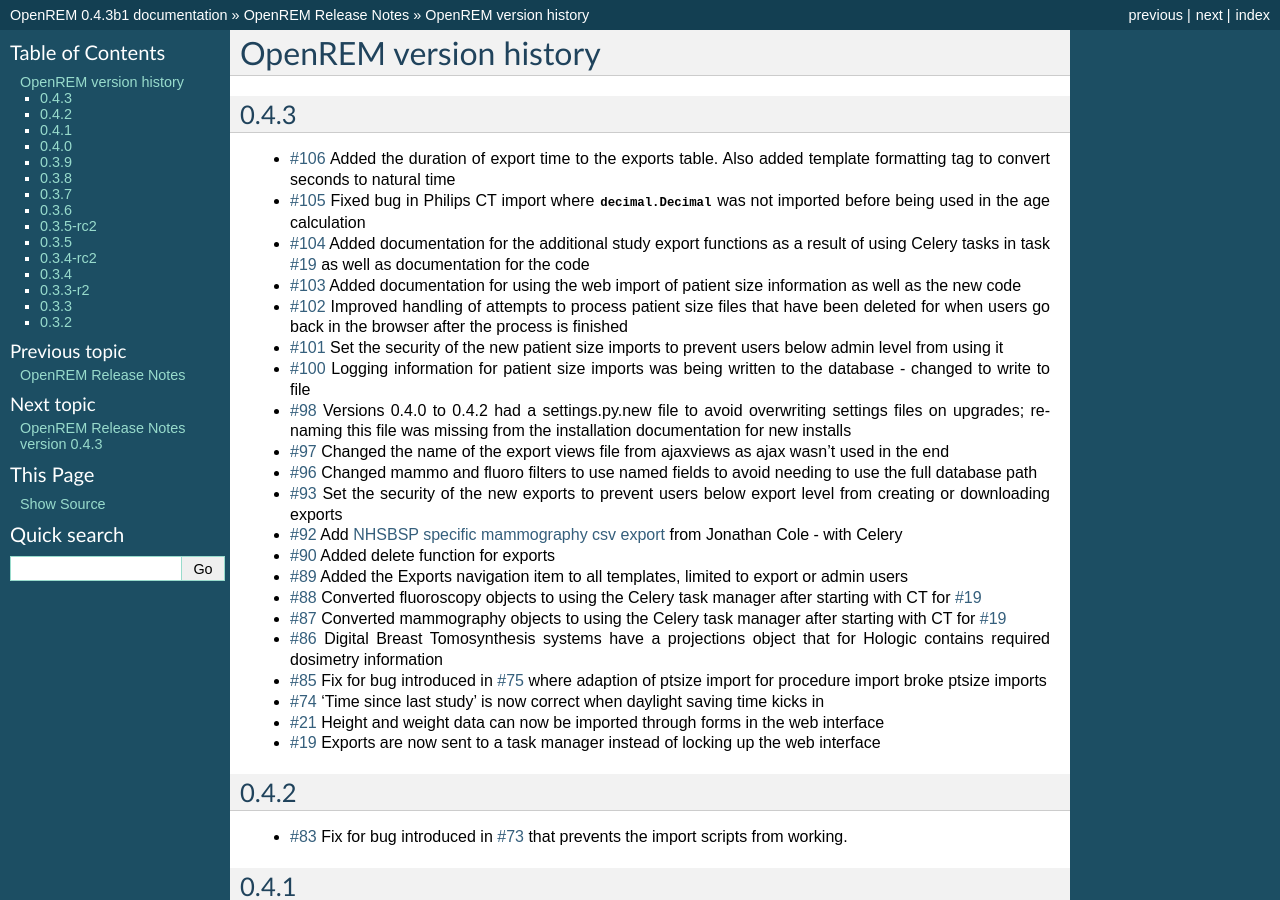
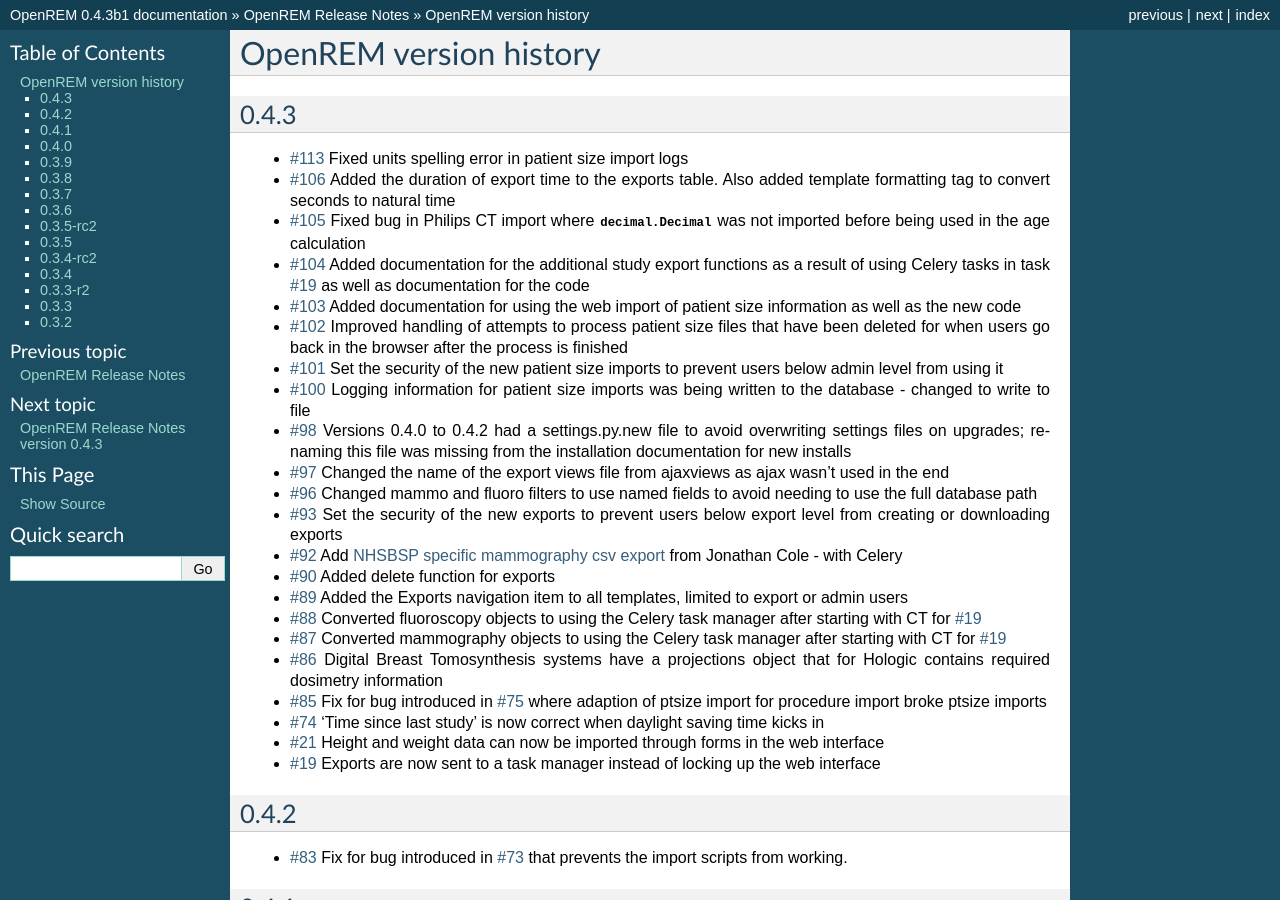
Before and after one commit to ckswilliams/modOpenREM, a Sphinx documentation site: the page built from docs/changes.rst, in a window 1280 px wide and 900 px high. Built offline with Sphinx 7.4.7, drawn with Linux system fonts in a browser that asks for light colours.

Commit message:
Added ref #113 to the changes log.

```diff
--- a/docs/changes.rst
+++ b/docs/changes.rst
@@ -5,6 +5,7 @@
 0.4.3
 ------
 
+* `#113`_  Fixed units spelling error in patient size import logs
 * `#106`_  Added the duration of export time to the exports table. Also added template formatting tag to convert seconds to natural time
 * `#105`_  Fixed bug in Philips CT import where :py:class:`decimal.Decimal` was not imported before being used in the age calculation
 * `#104`_  Added documentation for the additional study export functions as a result of using Celery tasks in task `#19`_ as well as documentation for the code
```
